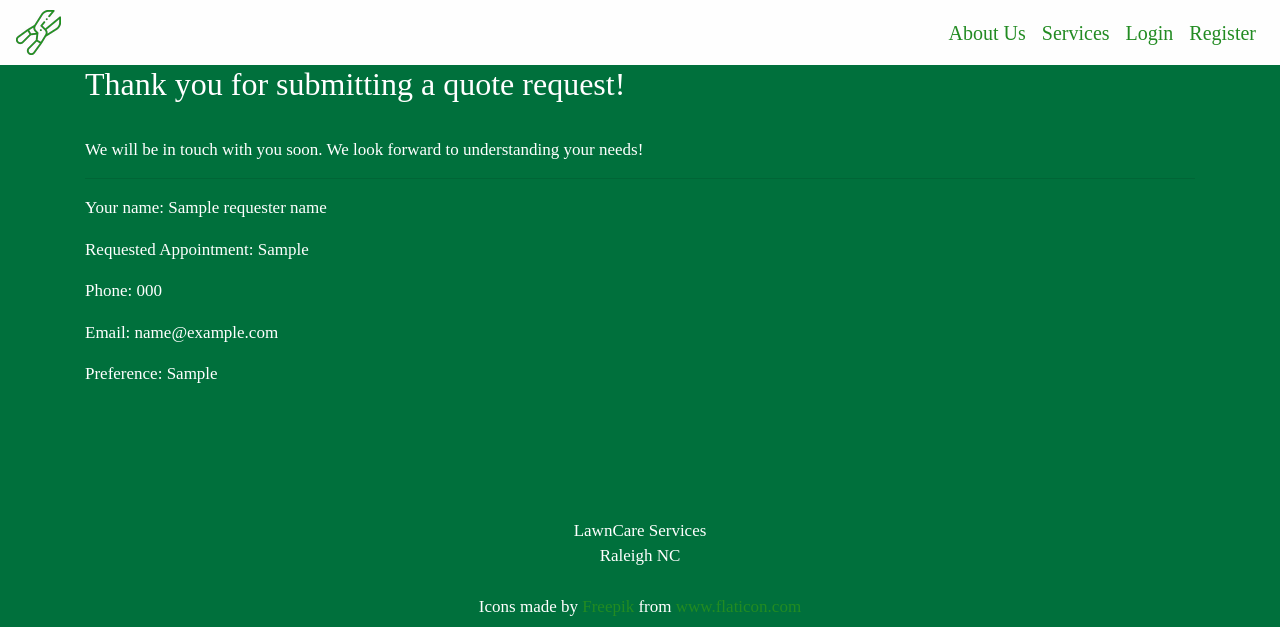
After one commit to jp-sypniewski/LawnCare, a Flask app: template lawn_care/templates/quotes/submitted.html in a window 1280 px wide. The commit adds this page. Shown: the top 627 px of the page. Run offline with Flask 2, Linux system fonts and the light colour scheme; the template is opened without the code that fills it: most values are stand-ins (such as "Sample title", 1, 10 or a date in 2020); some libraries are stand-ins or nearby versions; some web fonts are replaced.

Commit message:
create new template for quote request submission display, service layer returns object appropriately

```diff
--- /dev/null
+++ b/lawn_care/templates/quotes/submitted.html
@@ -0,0 +1,16 @@
+{% extends 'shared/_layout.html' %}
+{% block main_content %}
+    <div class="container submission-response">
+        <h2>Thank you for submitting a quote request!</h2>
+        <br>
+        <p>We will be in touch with you soon. We look forward to understanding your needs!</p>
+        <hr>
+        <div class="submission-info">
+            <p>Your name: {{ requester_name }}</p>
+            <p>Requested Appointment: {{ dttm_requested }}</p>
+            <p>Phone: {{ contact_phone }}</p>
+            <p>Email: {{ contact_email }}</p>
+            <p>Preference: {{ preference_contact }}</p>
+        </div>
+    </div>
+{% endblock %}
--- a/lawn_care/views/service_views.py
+++ b/lawn_care/views/service_views.py
@@ -28,11 +28,12 @@ def post_quote_request():
         vm.contact_email,
         vm.preference_contact
     )
+    print()
     if not quote:
         vm.error = 'Your quote request could not be created.'
         return flask.render_template('quotes/request.html', **vm.to_dict())
 
-    return flask.render_template('quotes/request.html', **vm.to_dict())
+    return flask.render_template('quotes/submitted.html', **vm.to_dict())
 
 
 @blueprint.route('/services/<service_name>')
```
Also changed, not shown: lawn_care/services/quote_service.py (+6 -3 lines), lawn_care/templates/quotes/request.html (+7 -1 lines).
